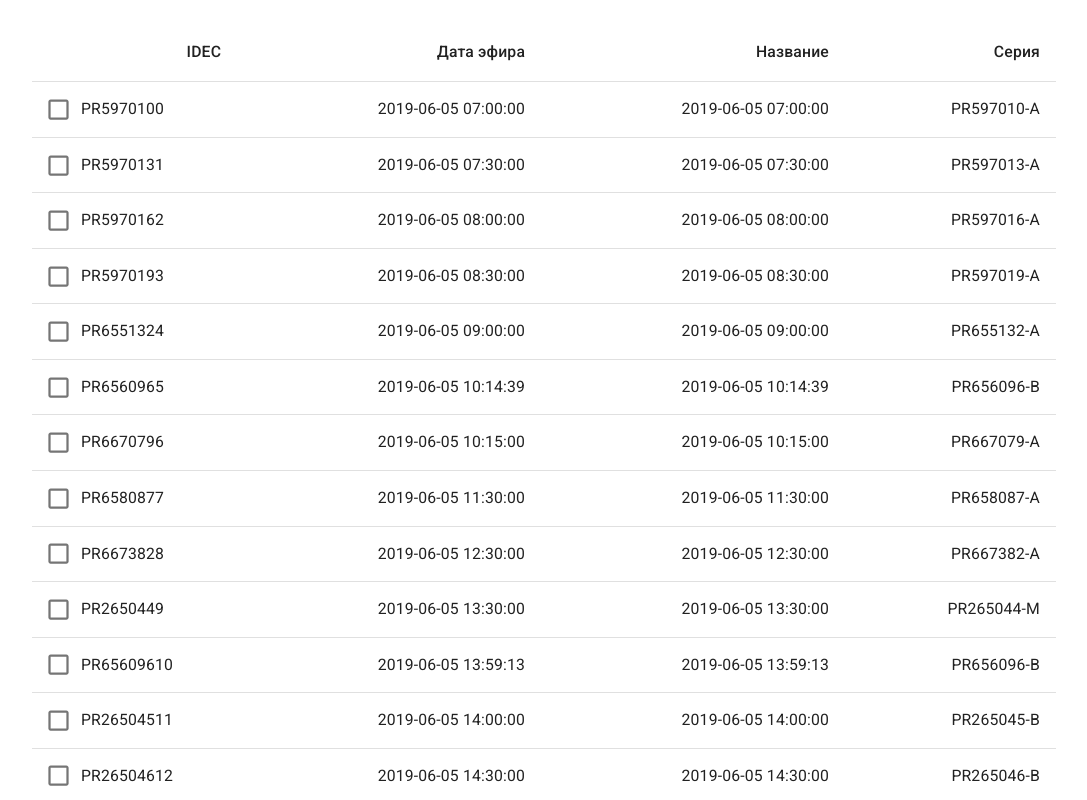
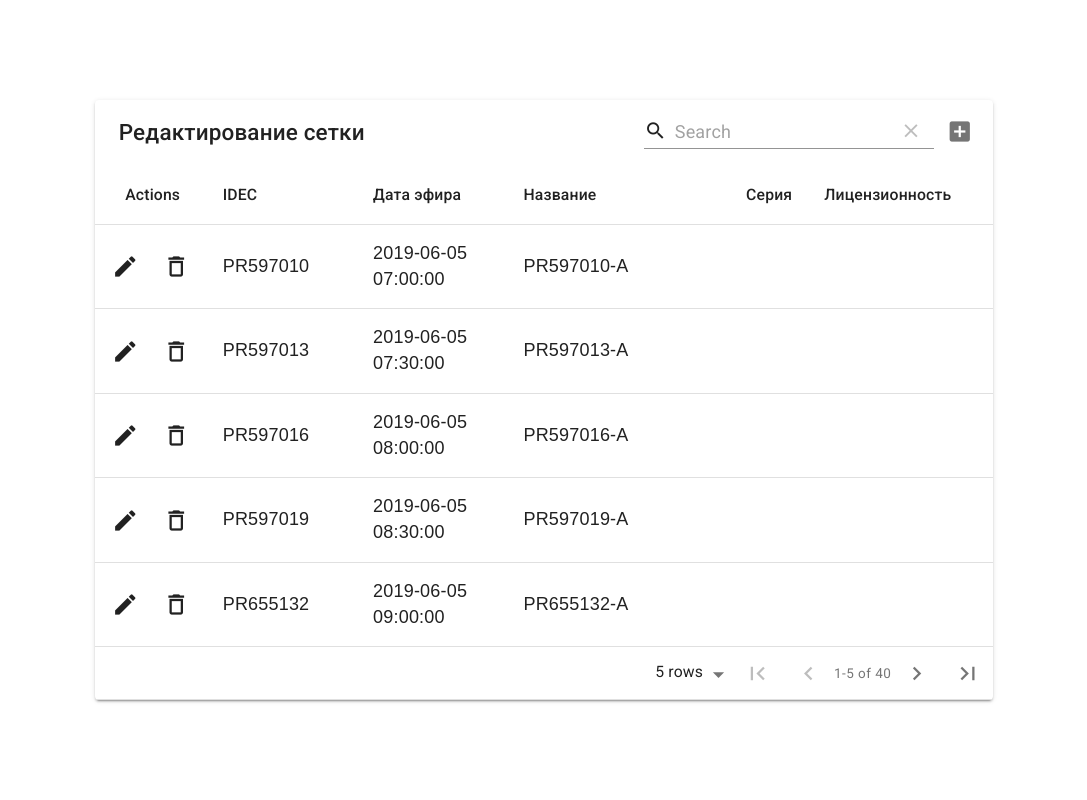
Before and after one commit to usulla/bigtv, a React (Create React App) app: page / in a window 1280 px wide. Shown: the top 800 px of the page, without its empty margins (96-1183 px from the left). Built offline with nearby package versions, Linux system fonts and the light colour scheme.

Commit message:
Added materialTable

```diff
--- a/package.json
+++ b/package.json
@@ -5,6 +5,7 @@
   "dependencies": {
     "@material-ui/core": "^4.0.2",
     "@material-ui/icons": "^4.0.1",
+    "material-table": "^1.39.1",
     "node-sass": "^4.12.0",
     "react": "^16.8.6",
     "react-dom": "^16.8.6",
--- a/src/components/App/App.jsx
+++ b/src/components/App/App.jsx
@@ -10,6 +10,7 @@ import { makeStyles } from '@material-ui/core/styles';
 import CircularProgress from '@material-ui/core/CircularProgress';
 import Button from '@material-ui/core/Button';
 import HorizontalLinearStepper from '../HorizontalLinearStepper/HorizontalLinearStepper.jsx'
+import MaterialTable from '../MaterialTable/MaterialTable.jsx';
 
 const useStyles = makeStyles(theme => ({
   progress: {
@@ -94,8 +95,9 @@ class App extends Component {
     } else if (isLoaded) {
       return (
         <div className='center_block'>
-          <CustomPaginationActionsTable dataForTable={this.state.comparedTables}/>
-         <HorizontalLinearStepper/>
+         {/*<CustomPaginationActionsTable dataForTable={this.state.comparedTables}/>
+         <HorizontalLinearStepper/>    */}
+         <MaterialTable dataForTable={this.state.comparedTables}/>
           {/* <ButtonEl/> */}
         </div>
       );
--- /dev/null
+++ b/src/components/MaterialTable/MaterialTable.jsx
@@ -0,0 +1,59 @@
+import React from 'react';
+import MaterialTable from 'material-table';
+
+export default function MaterialTableDemo(props) {
+
+  const [state, setState] = React.useState({
+    columns: [
+      { title: 'IDEC', field: 'IDEC' },
+      { title: 'Дата эфира', field: 'datetime' },
+      { title: 'Название', field: 'HOUSE_ID' },
+      { title: 'Серия', field: 'seriesNumber', type: 'numeric' },
+      {
+        title: 'Лицензионность',
+        field: 'unlicensed',
+        lookup: { 0: 'unlicensed', 1: 'licensed' },
+      },
+    ],
+    data: [
+        ...props.dataForTable[0]
+    ],
+  });
+
+  return (
+    <MaterialTable
+      title="Редактирование сетки"
+      columns={state.columns}
+      data={state.data}
+      editable={{
+        onRowAdd: newData =>
+          new Promise(resolve => {
+            setTimeout(() => {
+              resolve();
+              const data = [...state.data];
+              data.push(newData);
+              setState({ ...state, data });
+            }, 600);
+          }),
+        onRowUpdate: (newData, oldData) =>
+          new Promise(resolve => {
+            setTimeout(() => {
+              resolve();
+              const data = [...state.data];
+              data[data.indexOf(oldData)] = newData;
+              setState({ ...state, data });
+            }, 600);
+          }),
+        onRowDelete: oldData =>
+          new Promise(resolve => {
+            setTimeout(() => {
+              resolve();
+              const data = [...state.data];
+              data.splice(data.indexOf(oldData), 1);
+              setState({ ...state, data });
+            }, 600);
+          }),
+      }}
+    />
+  );
+}
```
Also changed, not shown: 1 other file (tests, documents, lock files or other folders).
